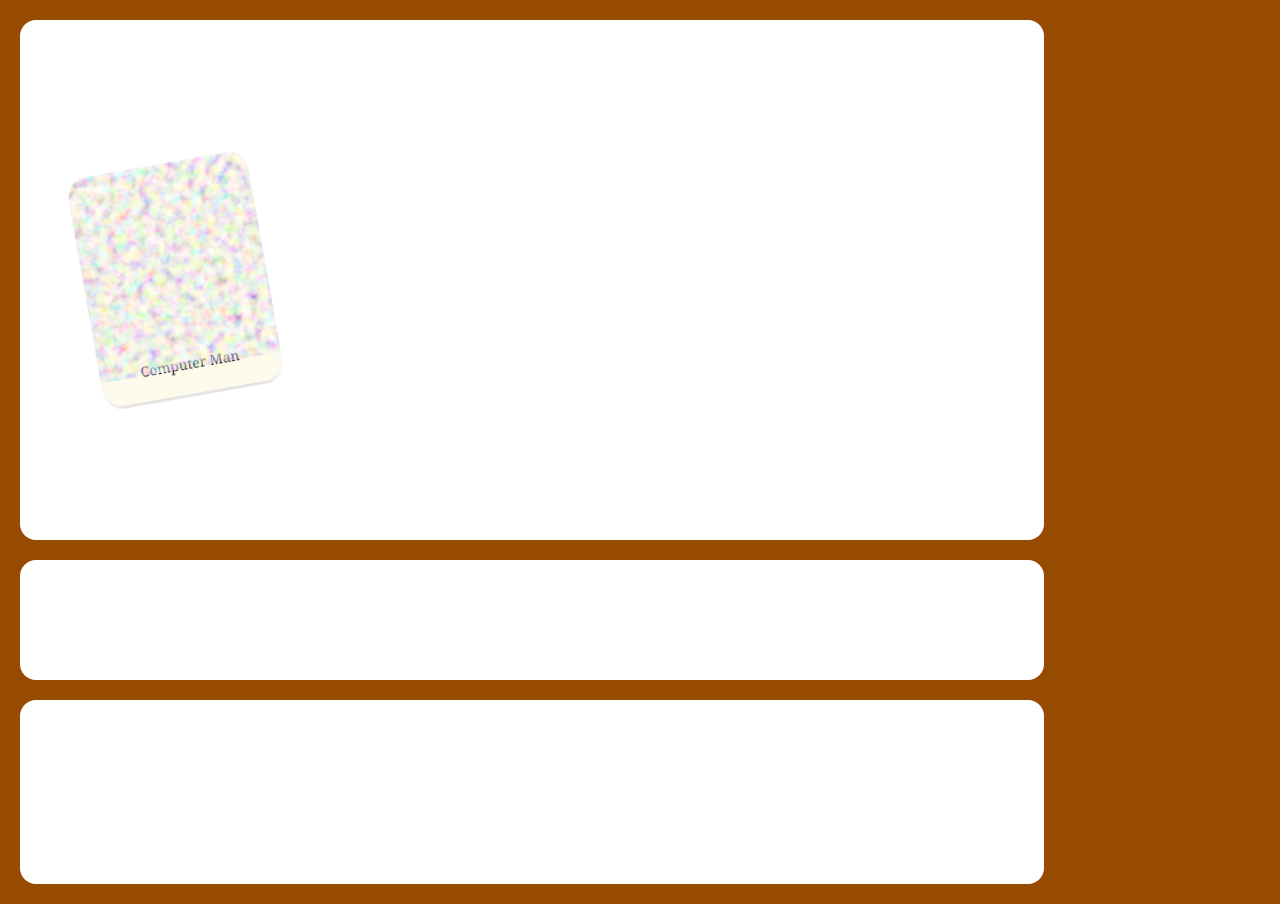
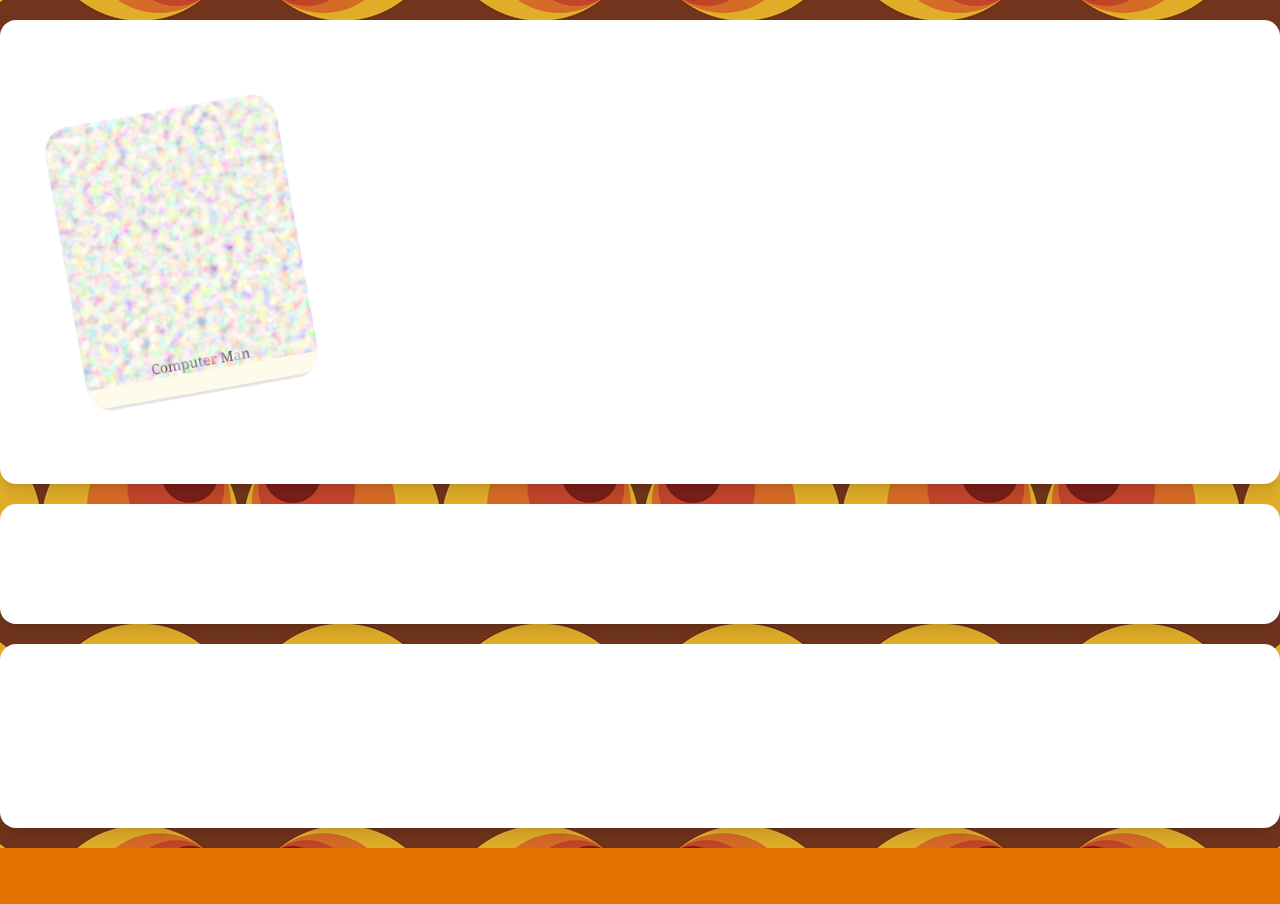
Before and after one commit to nMckenryan/n.mckenryan_portfolio, a Next.js app: page / in a window 1280 px wide. After the commit the page ends 848 px from the top, so only its background shows below. Built offline with nearby package versions, Linux system fonts and the light colour scheme.

Commit message:
Add background

```diff
--- a/app/component/SectionBlock.tsx
+++ b/app/component/SectionBlock.tsx
@@ -11,7 +11,7 @@ export default function SectionBlock({
   return (
     <section
       className={
-        `py-4 px-4 max-w-4/5 bg-white dark:bg-avocado-green mx-5 my-5 rounded-2xl ` +
+        `py-4 px-4 max-w-screen-xl mx-auto bg-white dark:bg-avocado-green my-5 rounded-2xl shadow-lg shadow-red-950` +
         className
       }
     >
--- a/app/globals.css
+++ b/app/globals.css
@@ -34,7 +34,6 @@ p, h1, h2, h3, h5, h6, ul, ol, li {
 }
 
 body {
-  background: var(--background);
   color: var(--foreground);
   font-family: Arial, Helvetica, sans-serif;
 }
--- a/app/layout.tsx
+++ b/app/layout.tsx
@@ -25,7 +25,7 @@ export default function RootLayout({
   return (
     <html lang="en">
       <body
-        className={`${geistSans.variable} ${geistMono.variable} antialiased`}
+        className={`${geistSans.variable} ${geistMono.variable} bg-[url('../public/wallpaper_small.png')] bg-center bg-amber-600`}
       >
         {children}
       </body>
```
Also changed, not shown: public/wallpaper.jpg (added), public/wallpaper_small.png (added).
